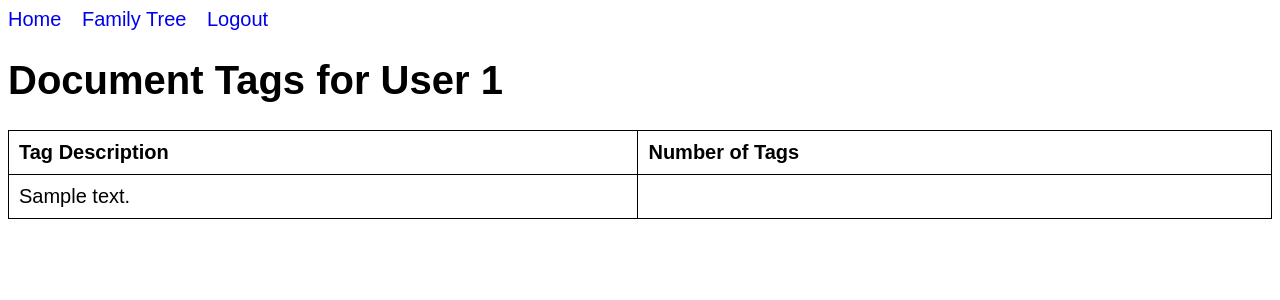
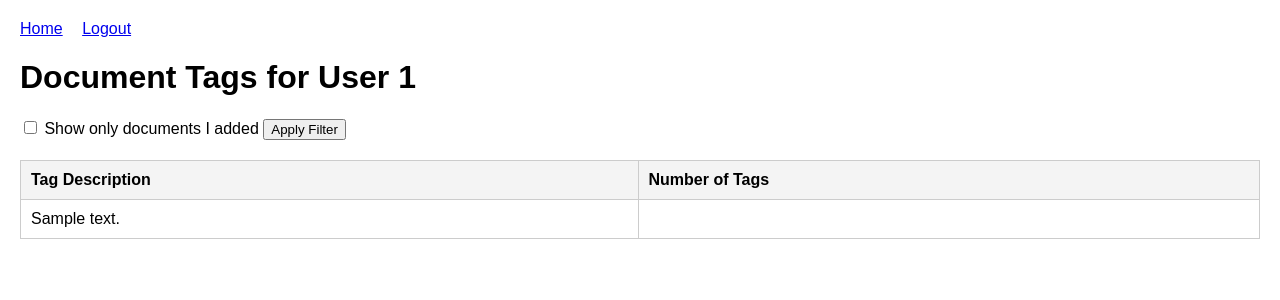
Before and after one commit to noob339/proj1-3, a Flask app: template webserver/templates/user_tags.html in a window 1280 px wide. Shown: the top 300 px of the page. Run offline with Flask 3, Linux system fonts and the light colour scheme; the visitor is signed in with stand-in values (Sample User, id 1); tables that the repository leaves empty hold one stand-in row (values such as "Sample post"); the template is opened without the code that fills it: most values are stand-ins (such as "Sample title", 1, 10 or a date in 2020); parts of the project's set-up code (start-up, migrations or seed data) failed here and were passed over.

Commit message:
think checkbox is working better, plus cleaned up repo a bit

```diff
--- a/webserver/server.py
+++ b/webserver/server.py
@@ -479,10 +479,10 @@ def another():
 def register():
     if request.method == 'POST':
         username = request.form['username']
-        email = request.form.get('email')  # Optional email input
+        email = request.form.get('email')
         password = request.form['password']
-        first_name = request.form.get('first_name')  # First Name input
-        last_name = request.form.get('last_name')  # Last Name input
+        first_name = request.form.get('first_name')
+        last_name = request.form.get('last_name')
         error = None
 
         if not username:
@@ -498,7 +498,7 @@ def register():
 
         if error is None:
             try:
-                # Insert user into Users table
+                # Insert the user
                 user_query = sqlalchemy.text("""
                     INSERT INTO "users" ("username", "email", "password")
                     VALUES (:username, :email, :password)
@@ -512,9 +512,9 @@ def register():
                         "password": password,
                     }
                 )
-                user_id = result.fetchone()[0]  # Get the generated UserID
+                user_id = result.fetchone()[0]
 
-                # Insert person into Person table
+                # insert the person
                 person_query = sqlalchemy.text("""
                     INSERT INTO "person" ("firstname", "lastname", "associateduserid")
                     VALUES (:first_name, :last_name, :user_id)
@@ -531,9 +531,8 @@ def register():
                 flash("Registration successful!")
                 return redirect(url_for('register'))
             except Exception as e:
-                # Capture the exact error for debugging
                 error = f"Database error: {str(e)}"
-                print(error)  # Log it for debugging
+                print(error)
                 flash(error)
 
     return render_template('registration.html')
@@ -544,15 +543,15 @@ def register():
 
 @app.route('/login', methods=('GET', 'POST'))
 def login():
-    # If the request is not POST, immediately render the login page
+    # Show the login if its not post
     if request.method != 'POST':
         return render_template('login.html')
 
-    # Process POST request
+    # Get the post request
     username = request.form.get('username')
     password = request.form.get('password')
 
-    # Validate input
+    # Some input validation for username and pword
     if not username:
         flash('Username is required.')
         return render_template('login.html')
@@ -562,7 +561,7 @@ def login():
         return render_template('login.html')
 
     try:
-        # Query the database for the user
+        # Query db for the user
         query = sqlalchemy.text("""
             SELECT userid, username, password FROM users WHERE "username" = :username
         """)
@@ -576,12 +575,12 @@ def login():
 
         userid, db_username, db_password = user
 
-        # Validate password (no hashing for now)
+        # Check if password valid (no hashing for now)
         if db_password != password:
             flash('Incorrect password.')
             return render_template('login.html')
 
-        # Successful login
+        # Signifis a succesful login
         session.clear()
         session['UserID'] = userid  # Set session user ID
         flash("Login successful!")
@@ -589,7 +588,7 @@ def login():
 
     except Exception as e:
         error = f"Database error: {str(e)}"
-        print(error)  # Log the error for debugging
+        print(error)
         flash(error)
         return render_template('login.html')
 
@@ -600,22 +599,24 @@ def logout():
     return redirect(url_for('login'))
 
 
-@app.route('/user_tags', methods=['GET'])
+@app.route('/user_tags', methods=['GET', 'POST'])
 def user_tags():
-    # Ensure the user is logged in
     user_id = session.get('UserID')
     if not user_id:
         flash("You must be logged in to view your document tags.")
         return redirect(url_for('login'))
 
-    # Retrieve the associated person_id for the logged-in user
     person_id = get_associated_person_id(user_id, g.conn)
     if not person_id:
         flash("No associated person found for the logged-in user.")
         return redirect(url_for('index'))
 
+    # Toggle check real quick
+    filter_by_user = request.form.get('filter_by_user') == 'on'
+
+    print(f"Filter by user toggle: {filter_by_user}")
+
     try:
-        # Fetch tags from the database using the person_id
         query = sqlalchemy.text("""
             SELECT LOWER(dt.DocumentTagDesc) AS tag_desc, COUNT(dt.DocumentTagDesc) AS no_tags
             FROM enum_lins(:person_id) el
@@ -625,15 +626,21 @@ def user_tags():
             JOIN Documents AS d ON d.AssociatedPersonID = p.PersonID
             JOIN DocumentTagMapping dtm ON dtm.DocumentID = d.DocumentID
             JOIN DocumentTags dt ON dt.DocumentTagID = dtm.DocumentTagID
+            WHERE (:filter_by_user IS FALSE OR d.AddedByUserID = :user_id)
             GROUP BY LOWER(dt.DocumentTagDesc)
         """)
-        result = g.conn.execute(query, {"person_id": person_id})
 
-        # Convert result to a list of dictionaries
+        # Run da query
+        result = g.conn.execute(query, {
+            "person_id": person_id,
+            "user_id": user_id,
+            "filter_by_user": filter_by_user
+        }).fetchall()
+
+        # Save it in a list
         tags = [{"tag_desc": row[0], "no_tags": row[1]} for row in result]
 
-        # Debugging
-        print(f"UserID: {user_id}, PersonID: {person_id}")
+        # Print on the console to see if the tags exists
         print(f"Tags: {tags}")
 
     except Exception as e:
@@ -641,7 +648,7 @@ def user_tags():
         print(f"Error: {e}")
         tags = []
 
-    return render_template('user_tags.html', tags=tags, UserID=user_id)
+    return render_template('user_tags.html', tags=tags, UserID=user_id, filter_by_user=filter_by_user)
 
 
 
--- a/webserver/templates/user_tags.html
+++ b/webserver/templates/user_tags.html
@@ -3,11 +3,14 @@
 <head>
     <meta charset="UTF-8">
     <meta name="viewport" content="width=device-width, initial-scale=1.0">
-    <title>Document Tags for User {{ UserID }}</title>
+    <title>Document Tags</title>
     <style>
         body {
             font-family: Arial, sans-serif;
-            font-size: 15pt;
+            margin: 20px;
+        }
+        nav a {
+            margin-right: 15px;
         }
         table {
             width: 100%;
@@ -15,15 +18,14 @@
             margin-top: 20px;
         }
         table, th, td {
-            border: 1px solid black;
+            border: 1px solid #ccc;
         }
         th, td {
             padding: 10px;
             text-align: left;
         }
-        nav a {
-            margin-right: 15px;
-            text-decoration: none;
+        th {
+            background-color: #f4f4f4;
         }
     </style>
 </head>
@@ -31,16 +33,27 @@
     <header>
         <nav>
             <a href="{{ url_for('index') }}">Home</a>
-            <a href="{{ url_for('render_tree') }}">Family Tree</a>
             {% if 'UserID' in session %}
                 <a href="{{ url_for('logout') }}">Logout</a>
+            {% else %}
+                <a href="{{ url_for('login') }}">Login</a>
             {% endif %}
         </nav>
     </header>
-
     <main>
         <h1>Document Tags for User {{ UserID }}</h1>
 
+        <!-- Toggle Filter Form -->
+        <form method="post">
+            <label>
+                <input type="checkbox" name="filter_by_user"
+                       {% if filter_by_user %}checked{% endif %}>
+                Show only documents I added
+            </label>
+            <button type="submit">Apply Filter</button>
+        </form>
+
+        <!-- Tags Table -->
         {% if tags %}
             <table>
                 <thead>
@@ -59,7 +72,7 @@
                 </tbody>
             </table>
         {% else %}
-            <p>No tags found for this user.</p>
+            <p>No tags found for this user or their lineage.</p>
         {% endif %}
     </main>
 </body>
```
